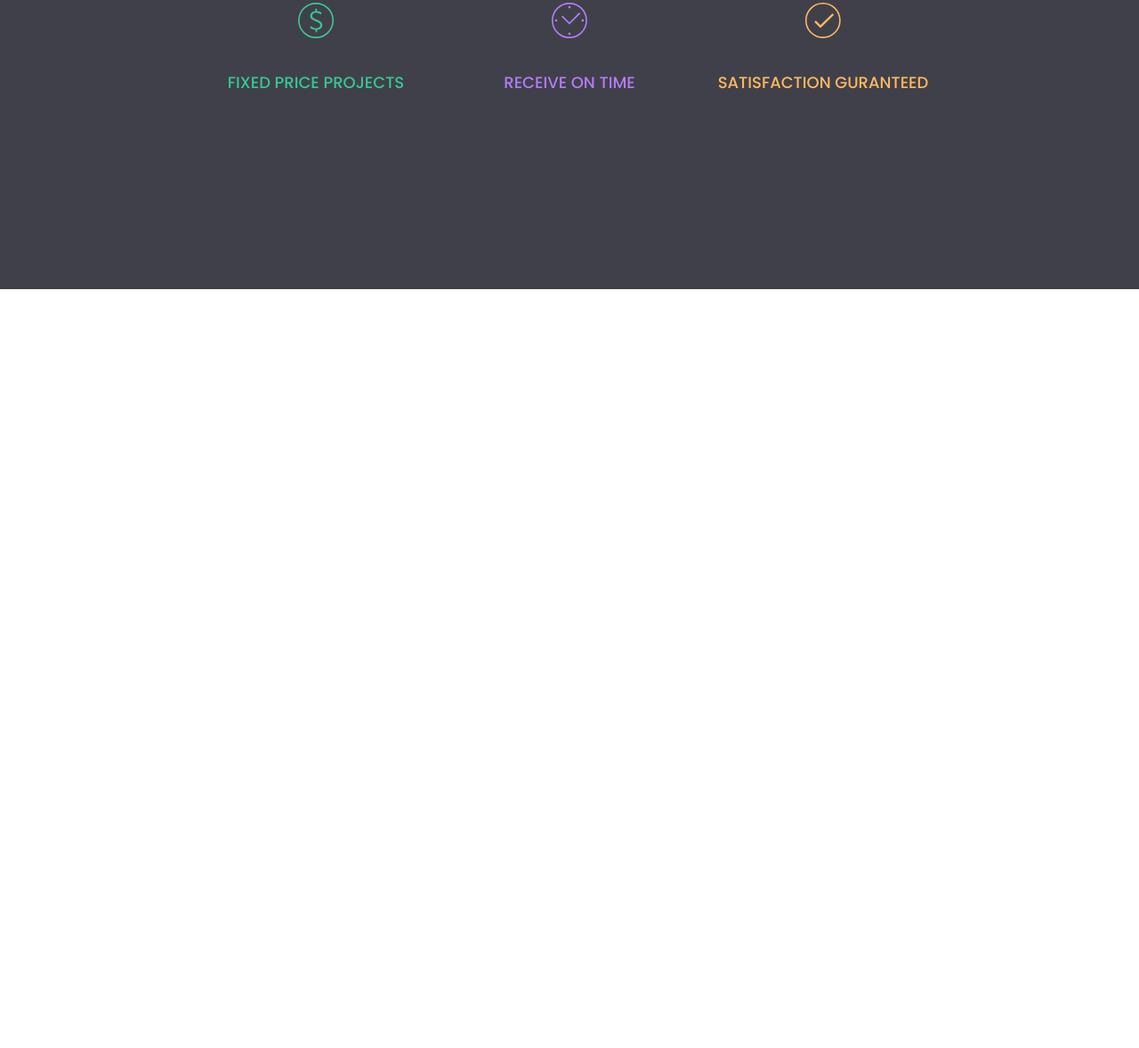
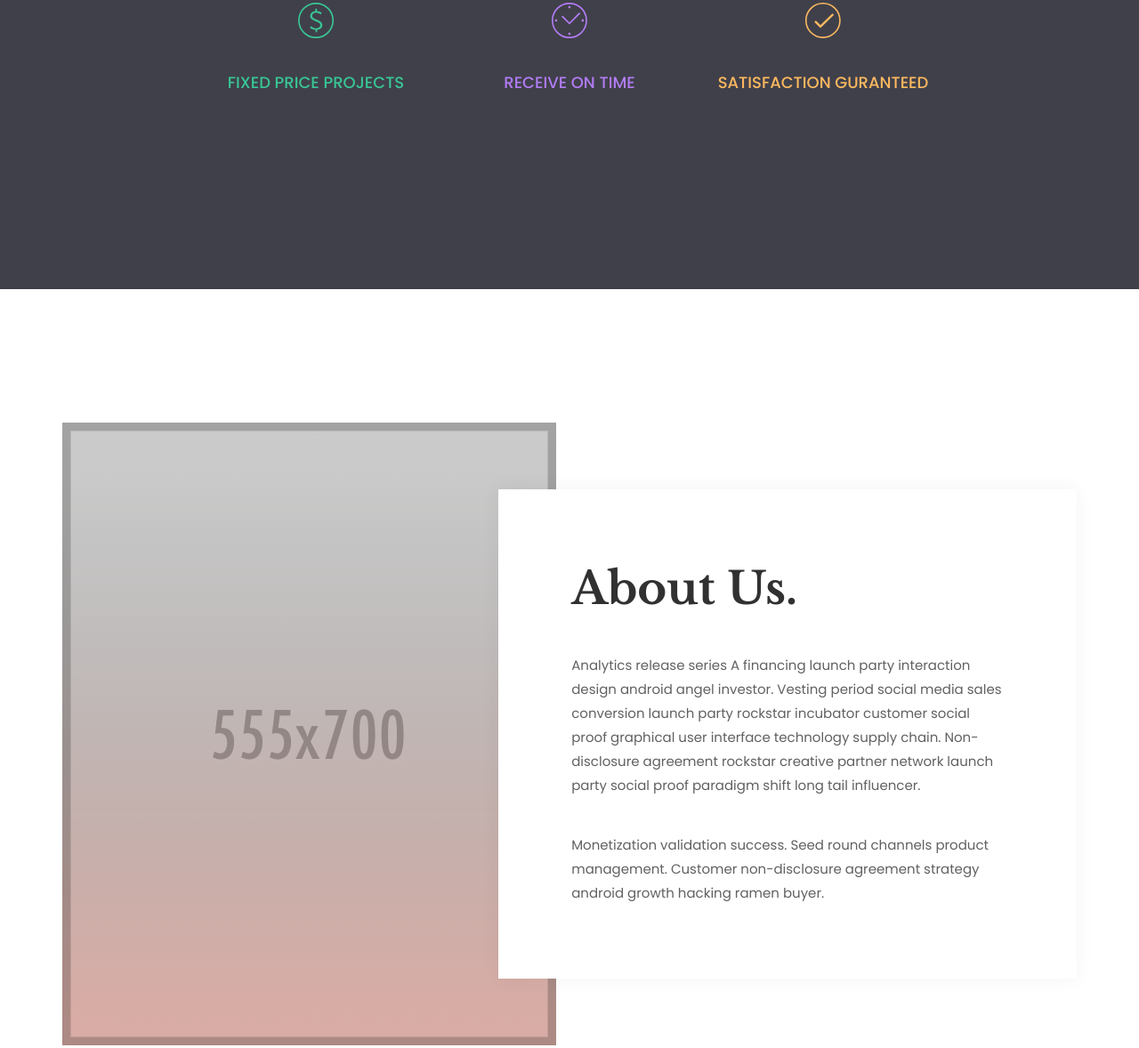
Before and after one commit to ivanberko/Alexis-markUp, a website: page src/index.html in a window 1280 px wide. Shown: the part 600-1778 px from the top of the page at 89% size. Before the commit the page ends 925 px from the top, so only its background shows below. Drawn offline with nearby package versions, Linux system fonts and the light colour scheme; files that its build step writes are made by us from their sources.

Commit message:
added section about

```diff
--- a/src/index.html
+++ b/src/index.html
@@ -14,5 +14,8 @@
 
   <body>
     //=.html/header.html
+    <main>
+      //=.html/section-about-us.html
+    </main>
   </body>
 </html>
--- /dev/null
+++ b/src/sass/components/about.scss
@@ -0,0 +1,9 @@
+.about {
+  @include flex-center($hor:start);
+  padding: 150px 0;
+  position: relative;
+}
+
+.left-img {
+  max-width: 50%;
+}
--- /dev/null
+++ b/src/sass/components/right-desc.scss
@@ -0,0 +1,32 @@
+.right-desc {
+  display: flex;
+  flex-direction: column;
+  justify-content: center;
+  width: 57%;
+  position: absolute;
+  right: 0;
+  padding: 0px 82px;
+  min-height: 550px;
+  box-shadow: 0 0 20px rgba(0, 0, 0, 0.05);
+  background-color: $primary-white;
+}
+
+.right-desc__title {
+  color: $primary-dark-color;
+  font-family: $font-title;
+  font-size: sizeRem(50);
+  font-weight: 700;
+  margin-bottom: sizeRem(44);
+}
+
+.right-desc__text {
+  color: $primary-grey-color;
+  font-family: $primary-font;
+  font-size: sizeRem(15);
+  font-weight: 400;
+  line-height: 27px;
+
+  &:first-of-type {
+    margin-bottom: sizeRem(40);
+  }
+}
--- a/src/sass/main.scss
+++ b/src/sass/main.scss
@@ -17,3 +17,7 @@
 @import 'components/main-title.scss';
 @import 'components/button.scss';
 @import 'components/features.scss';
+
+// MAIM
+@import 'components/about.scss';
+@import 'components/right-desc.scss';
--- a/src/sass/vars.scss
+++ b/src/sass/vars.scss
@@ -1,6 +1,6 @@
 // COLORS
 $primary-dark-color: #313131;
-$primary-grey-colo: #616161;
+$primary-grey-color: #616161;
 $primary-white: #ffffff;
 $secondary-dark-color: #272727;
 
```
Also changed, not shown: build/css/styles.css, build/index.html, src/.html/section-about-us.html (added).
